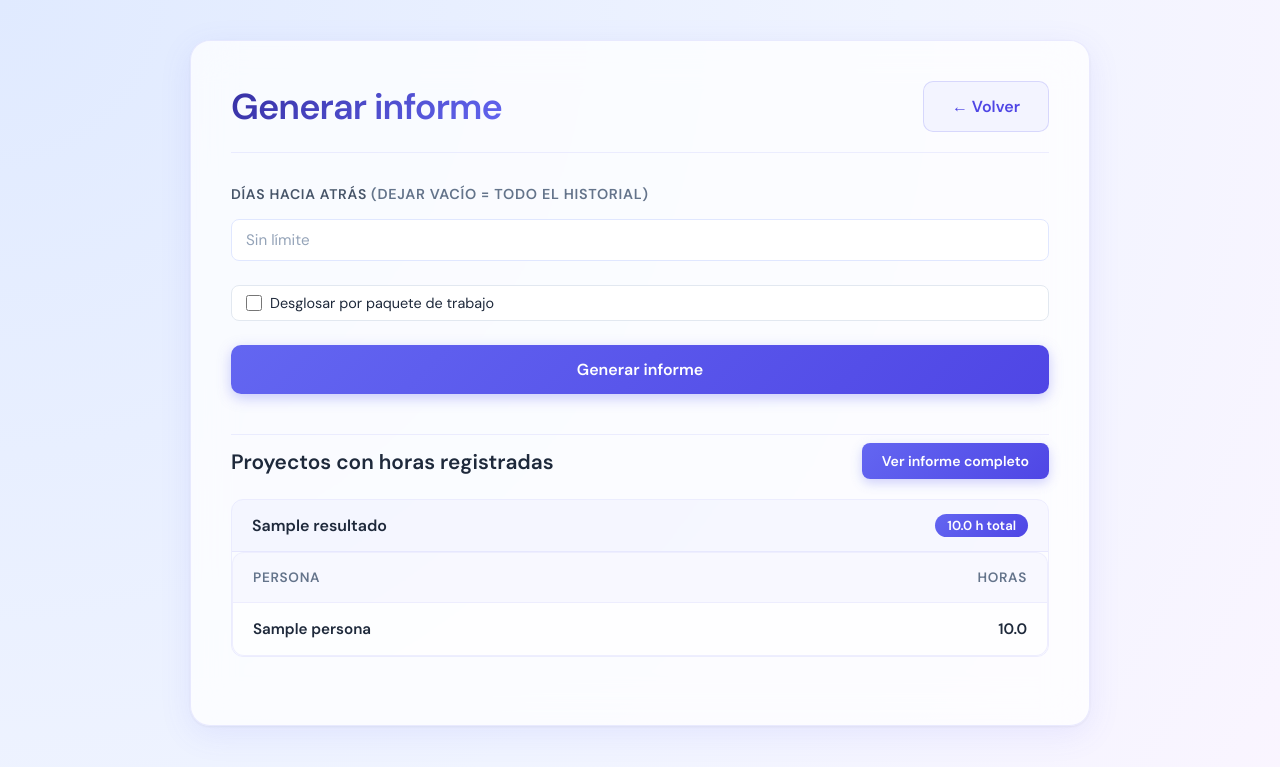
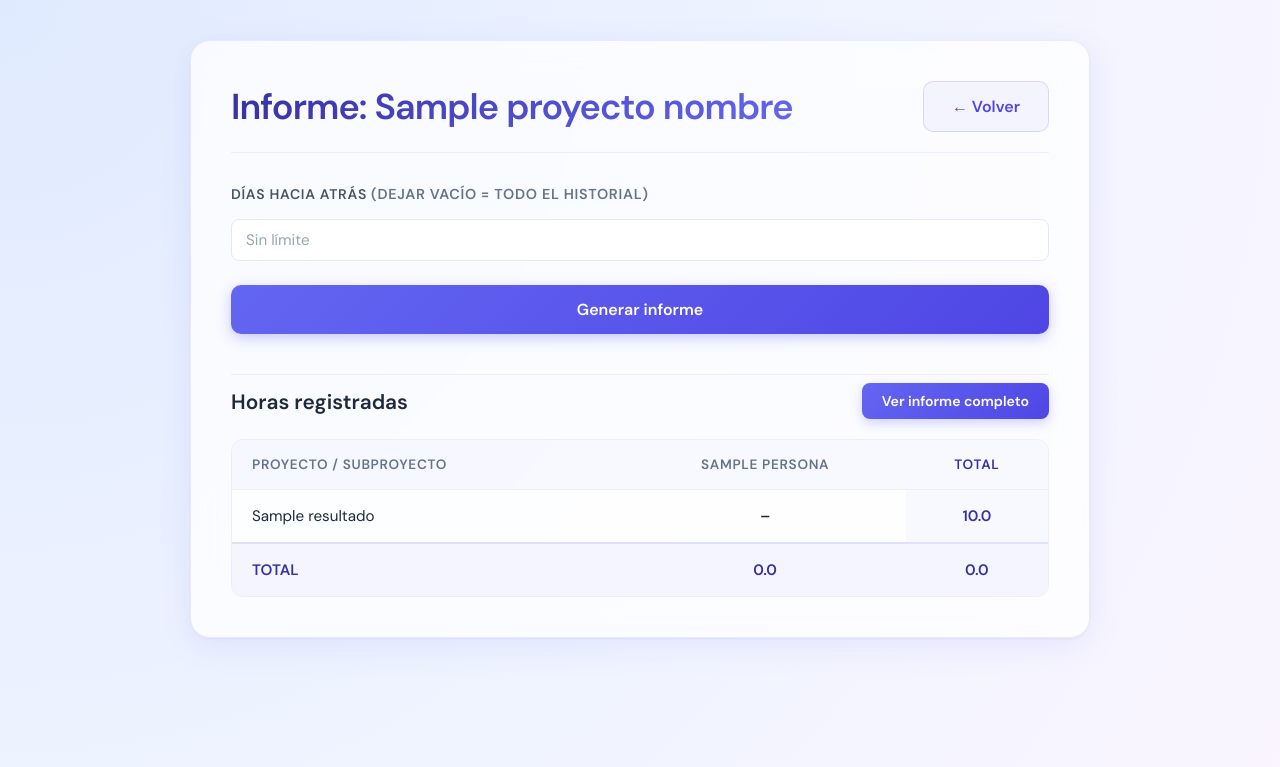
Before and after one commit to Pablolare/Practicas_CEPRUD, a Flask app: template templates/informe.html in a window 1280 px wide. Shown: the top 767 px of the page. Run offline with Flask 3, Linux system fonts and the light colour scheme; the template is opened without the code that fills it: most values are stand-ins (such as "Sample title", 1, 10 or a date in 2020).

Commit message:
fase-3: informe por proyecto con tabla cruzada y boton en arbol

```diff
--- a/app.py
+++ b/app.py
@@ -106,6 +106,15 @@ def construir_arbol(projects):
 
 
 # ─── Helpers: árbol desde sesión ──────────────────────────────────────────────
+
+def obtener_ids_descendientes(proyecto_id, proyectos):
+    """Devuelve lista con el ID del proyecto y todos sus subproyectos recursivamente."""
+    ids = [proyecto_id]
+    for p in proyectos:
+        if p["parent_id"] == proyecto_id:
+            ids.extend(obtener_ids_descendientes(p["id"], proyectos))
+    return ids
+
 
 def construir_arbol_sesion(proyectos):
     """Construye árbol padre-hijo a partir de la lista de sesión {id, name, parent_id}."""
@@ -361,6 +370,80 @@ def debug_informe():
         return jsonify({"error": str(e)})
 
 
+@app.route("/informe/<int:proyecto_id>", methods=["GET", "POST"])
+def informe_proyecto(proyecto_id):
+    """Genera el informe de horas de un proyecto y todos sus subproyectos."""
+    if not session.get("op_token"):
+        return redirect(url_for("index"))
+
+    proyectos = session.get("proyectos", [])
+    proyecto_raiz = next((p for p in proyectos if p["id"] == proyecto_id), None)
+    if not proyecto_raiz:
+        return redirect(url_for("index"))
+
+    resultado         = None
+    personas_ordenadas = []
+    totales_persona   = {}
+    dias              = ""
+
+    if request.method == "POST":
+        dias_raw = request.form.get("dias", "").strip()
+        dias     = int(dias_raw) if dias_raw else None
+
+        if dias:
+            fecha_desde       = (datetime.today() - timedelta(days=dias)).strftime("%Y-%m-%d")
+            fecha_desde_label = (datetime.today() - timedelta(days=dias)).strftime("%d/%m/%Y")
+        else:
+            fecha_desde       = None
+            fecha_desde_label = "el inicio"
+
+        # IDs del proyecto raíz + todos sus subproyectos
+        ids          = obtener_ids_descendientes(proyecto_id, proyectos)
+        nombre_por_id = {p["id"]: p["name"] for p in proyectos}
+
+        resultado      = {}
+        todas_personas = set()
+
+        for pid in ids:
+            entries = obtener_time_entries(pid, fecha_desde)
+            if not entries:
+                continue
+            nombre   = nombre_por_id.get(pid, str(pid))
+            personas = {}
+            for entry in entries:
+                persona = entry.get("_links", {}).get("user", {}).get("title", "Desconocido")
+                horas   = parse_horas(entry.get("hours", 0))
+                personas[persona] = personas.get(persona, 0.0) + horas
+                todas_personas.add(persona)
+            resultado[nombre] = {
+                "personas": personas,
+                "total":    sum(personas.values())
+            }
+
+        personas_ordenadas = sorted(todas_personas)
+        totales_persona    = {
+            p: sum(datos["personas"].get(p, 0.0) for datos in resultado.values())
+            for p in personas_ordenadas
+        }
+
+        session["ultimo_informe"] = {
+            "resultado":          resultado,
+            "personas_ordenadas": personas_ordenadas,
+            "totales_persona":    totales_persona,
+            "dias":               dias,
+            "fecha_desde":        fecha_desde_label,
+            "proyecto_nombre":    proyecto_raiz["name"]
+        }
+
+    return render_template("informe.html",
+                           resultado=resultado,
+                           personas_ordenadas=personas_ordenadas,
+                           totales_persona=totales_persona,
+                           dias=dias,
+                           proyecto_nombre=proyecto_raiz["name"],
+                           proyecto_id=proyecto_id)
+
+
 @app.route("/informe/ver")
 def informe_ver():
     """Muestra el informe en formato imprimible (nueva pestaña)."""
--- a/static/css/style.css
+++ b/static/css/style.css
@@ -379,10 +379,56 @@ button:active {
     margin-top: 2px;
 }
 
-/* ── Columna horas (alineada a la derecha) ── */
-.col-horas {
-    text-align: right;
+/* ── Tabla cruzada del informe ── */
+.tabla-scroll {
+    overflow-x: auto;
+    border-radius: 12px;
+    border: 1px solid rgba(99, 102, 241, 0.1);
+}
+
+.tabla-informe {
+    border-radius: 0;
+    border: none;
+    min-width: 100%;
+}
+
+.tabla-informe th,
+.tabla-informe td {
+    white-space: nowrap;
+}
+
+.tabla-informe .col-proyecto {
+    text-align: left;
+    min-width: 200px;
+    white-space: normal;
+}
+
+.tabla-informe .celda-proyecto {
+    font-weight: 500;
+    color: #1e293b;
+}
+
+/* Columnas de horas y total: centradas tanto cabecera como celda */
+.col-horas,
+.col-total,
+.tabla-informe th:not(.col-proyecto) {
+    text-align: center;
     font-weight: 600;
+}
+
+.col-total {
+    background: rgba(99, 102, 241, 0.04);
+    font-weight: 700;
+    color: #3730a3;
+}
+
+/* Fila de totales al pie */
+.fila-total td {
+    background: rgba(99, 102, 241, 0.06);
+    font-weight: 700;
+    color: #3730a3;
+    border-top: 2px solid rgba(99, 102, 241, 0.15);
+    border-bottom: none;
 }
 
 /* ══════════════════════════════════════════
@@ -823,6 +869,23 @@ tbody tr:last-child td {
     border-right: 1px solid rgba(139, 92, 246, 0.3);
 }
 
+/* ── Botón informe por proyecto ── */
+.btn-informe-mini {
+    padding: 4px 12px;
+    border-radius: 6px;
+    font-size: 0.78rem;
+    font-weight: 600;
+    text-decoration: none;
+    background: linear-gradient(135deg, #10b981 0%, #059669 100%);
+    color: white;
+    transition: opacity 0.2s;
+    white-space: nowrap;
+}
+
+.btn-informe-mini:hover {
+    opacity: 0.85;
+}
+
 /* ── Fase 4: Programar envío ── */
 .btn-programar {
     display: inline-flex;
--- a/templates/index.html
+++ b/templates/index.html
@@ -16,7 +16,6 @@
         <div class="cabecera">
             <h1>Proyectos visibles</h1>
             <div class="cabecera-acciones">
-                <a href="{{ url_for('informe') }}" class="btn-informe">Generar informe</a>
                 <a href="{{ url_for('programar') }}" class="btn-programar">Programar envío</a>
                 <a href="{{ url_for('logout') }}" class="btn-secundario">Desconectar</a>
             </div>
@@ -30,6 +29,7 @@
             <div class="proyecto-fila" data-id="{{ p.id }}">
                 <span class="proyecto-icono">▶</span>
                 <span class="proyecto-nombre">{{ p.name }}</span>
+                <a href="{{ url_for('informe_proyecto', proyecto_id=p.id) }}" class="btn-informe-mini">Informe</a>
                 <span class="badge badge-ninguno" id="badge-{{ p.id }}"></span>
                 <span class="proyecto-meta">ID {{ p.id }} · {{ p.identifier }}</span>
             </div>
--- a/templates/informe.html
+++ b/templates/informe.html
@@ -2,7 +2,7 @@
 <html lang="es">
 <head>
     <meta charset="UTF-8">
-    <title>Generar informe – OpenProject Reporter</title>
+    <title>Informe – {{ proyecto_nombre }}</title>
     <link rel="stylesheet" href="{{ url_for('static', filename='css/style.css') }}">
 </head>
 <body>
@@ -10,13 +10,11 @@
 <div class="container">
 
     <div class="cabecera">
-        <h1>Generar informe</h1>
+        <h1>Informe: {{ proyecto_nombre }}</h1>
         <a href="{{ url_for('index') }}" class="btn-secundario">← Volver</a>
     </div>
 
-    <!-- Formulario: solo días y detalle -->
-    <form action="{{ url_for('informe') }}" method="POST" class="form-informe">
-
+    <form action="{{ url_for('informe_proyecto', proyecto_id=proyecto_id) }}" method="POST" class="form-informe">
         <div class="form-seccion">
             <label for="dias">Días hacia atrás <span class="dias-hint">(dejar vacío = todo el historial)</span></label>
             <div class="dias-control">
@@ -25,82 +23,57 @@
                        placeholder="Sin límite">
             </div>
         </div>
-
-        <div class="form-seccion">
-            <label class="check-item">
-                <input type="checkbox" name="detalle" {% if detalle %}checked{% endif %}>
-                <span>Desglosar por paquete de trabajo</span>
-            </label>
-        </div>
-
         <button type="submit">Generar informe</button>
-
     </form>
 
-    <!-- Resultado -->
     {% if resultado is not none %}
 
         <div class="informe-cabecera">
-            <h2>Proyectos con horas registradas</h2>
+            <h2>Horas registradas</h2>
             <a href="{{ url_for('informe_ver') }}" target="_blank" class="btn-pdf">
                 Ver informe completo
             </a>
         </div>
 
         {% if resultado %}
-            {% for nombre_proyecto, datos in resultado.items() %}
-            <div class="informe-proyecto">
-
-                <div class="informe-proyecto-header">
-                    <span class="informe-proyecto-nombre">{{ nombre_proyecto }}</span>
-                    <span class="informe-total-badge">
-                        {{ "%.1f"|format(datos.total) }} h total
-                    </span>
-                </div>
-
-                {% if datos.personas %}
-                <table>
+        <div class="tabla-scroll">
+            <table class="tabla-informe">
                 <thead>
                     <tr>
-                            <th>Persona</th>
-                            {% if detalle %}<th>Paquete de trabajo</th>{% endif %}
-                            <th class="col-horas">Horas</th>
+                        <th class="col-proyecto">Proyecto / Subproyecto</th>
+                        {% for persona in personas_ordenadas %}
+                        <th>{{ persona }}</th>
+                        {% endfor %}
+                        <th class="col-total">Total</th>
                     </tr>
                 </thead>
                 <tbody>
-                        {% for persona, info in datos.personas.items() %}
-                            {% if detalle and info.paquetes %}
-                                {% for paquete, horas in info.paquetes.items() %}
+                    {% for nombre_proyecto, datos in resultado.items() %}
                     <tr>
-                                    {% if loop.first %}
-                                    <td class="celda-persona" rowspan="{{ info.paquetes|length }}">
-                                        {{ persona }}
-                                        <span class="subtotal-persona">{{ "%.1f"|format(info.total) }} h</span>
-                                    </td>
-                                    {% endif %}
-                                    <td class="celda-paquete">{{ paquete }}</td>
-                                    <td class="col-horas">{{ "%.1f"|format(horas) }}</td>
+                        <td class="celda-proyecto">{{ nombre_proyecto }}</td>
+                        {% for persona in personas_ordenadas %}
+                            {% set h = datos.personas.get(persona, 0) %}
+                            <td class="col-horas">{% if h > 0 %}{{ "%.1f"|format(h) }}{% else %}–{% endif %}</td>
+                        {% endfor %}
+                        <td class="col-horas col-total">{{ "%.1f"|format(datos.total) }}</td>
                     </tr>
                     {% endfor %}
+                </tbody>
+                <tfoot>
+                    <tr class="fila-total">
+                        <td>TOTAL</td>
+                        {% for persona in personas_ordenadas %}
+                        <td class="col-horas">{{ "%.1f"|format(totales_persona.get(persona, 0)) }}</td>
+                        {% endfor %}
+                        <td class="col-horas col-total">
+                            {{ "%.1f"|format(resultado.values()|sum(attribute='total')) }}
+                        </td>
+                    </tr>
+                </tfoot>
+            </table>
+        </div>
         {% else %}
-                            <tr>
-                                <td class="celda-persona">{{ persona }}</td>
-                                <td class="col-horas">{{ "%.1f"|format(info.total) }}</td>
-                            </tr>
-                            {% endif %}
-                        {% endfor %}
-                    </tbody>
-                </table>
-                {% else %}
-                    <p class="sin-responsables">Sin horas registradas en este período.</p>
-                {% endif %}
-
-            </div>
-            {% endfor %}
-        {% else %}
-            <p class="sin-responsables">
-                No se encontraron proyectos con horas registradas en este período.
-            </p>
+            <p class="sin-responsables">No se encontraron horas registradas en este período.</p>
         {% endif %}
 
     {% endif %}
```
Also changed, not shown: templates/informe_ver.html (+27 -35 lines). Lines whose indentation alone changed are shown as unchanged.
